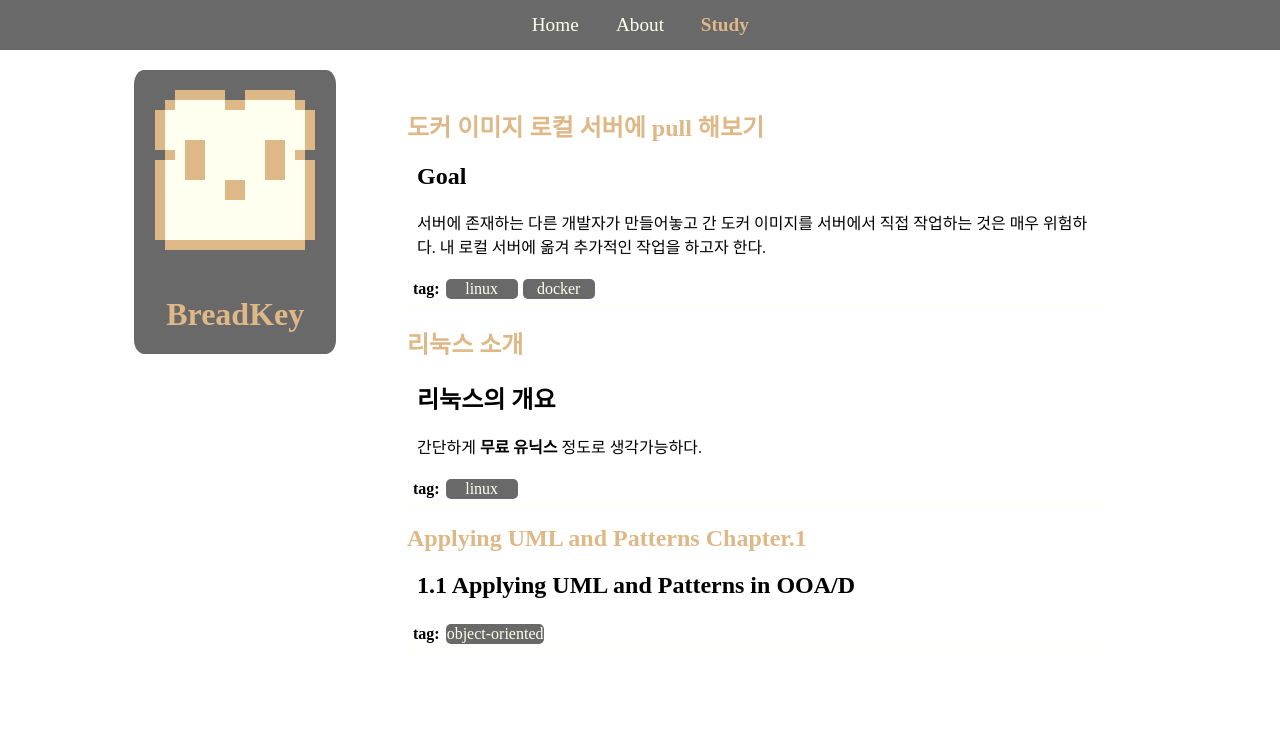
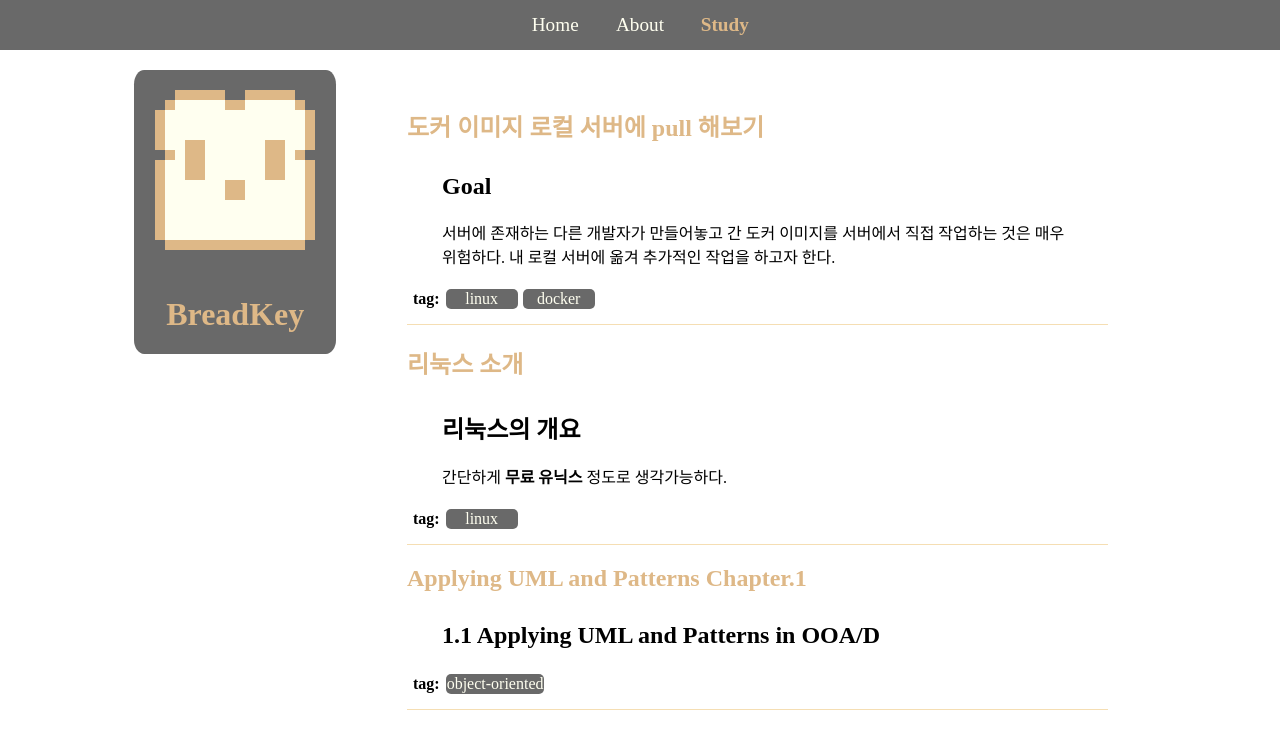
Before and after one commit to BreadKey/breadkey.github.io, a Jekyll site: the page built from study.html, in a window 1280 px wide. Shown: the top 749 px of the page. Built offline with Jekyll 4.4.1, drawn with Linux system fonts in a browser that asks for light colours.

Commit message:
포스트 목록 따로 빼서 재사용 가능하게하고 포스트 목록의 스타일이 다른 부분에 영향을 끼치지 않도록 함

```diff
--- /dev/null
+++ b/_includes/post_list.html
@@ -0,0 +1,9 @@
+<div class="post-list">
+	<ul>
+		{% for post in site.posts %}
+			<li>
+				{% include post_summary.html %}
+			</li>
+		{% endfor %}
+	</ul>
+</div>
--- a/_includes/post_summary.html
+++ b/_includes/post_summary.html
@@ -1,3 +1,5 @@
-<h2><a id="post-title" href="{{ post.url }}">{{ post.title }}</a></h2>
-<div style="margin: 10px;">{{ post.excerpt }}</div>
-{% include post_tag.html %}
+<div class="post-summary">
+	<h2 style="padding-bottom: 10px;"><a href="{{ post.url }}">{{ post.title }}</a></h2>
+	<div style="width: 90%; margin-left: auto; margin-right: auto;">{{ post.excerpt }}</div>
+	{% include post_tag.html %}
+</div>
--- a/css/default.css
+++ b/css/default.css
@@ -29,20 +29,21 @@ td.tag-content {
 	text-align: center;
 }
 
-li {
-	border-bottom: 1.5px solid ivory;
+.post-list li {
+	border-bottom: 1px solid wheat;
+	padding-bottom: 10px;
 }
 
-ul {
+.post-list ul {
 	list-style-type: none;
 	padding-inline-start: 20px;
 }
 
-a#post-title {
+.post-summary a {
 	color: burlywood;
 }
 
-a#post-title:hover {
+.post-summary a:hover {
 	color: wheat;
 }
 
--- a/study.html
+++ b/study.html
@@ -4,11 +4,6 @@ title: 공부
 ---
 
 <div>
-	<ul>
-		{% for post in site.categories.study %}
-			<li>
-				{% include post_summary.html %}
-			</li>
-		{% endfor %}
-	</ul>
+	{% assign posts = site.categories.study %}
+	{% include post_list.html %}
 </div>
```
Also changed, not shown: index.html (+2 -7 lines).
